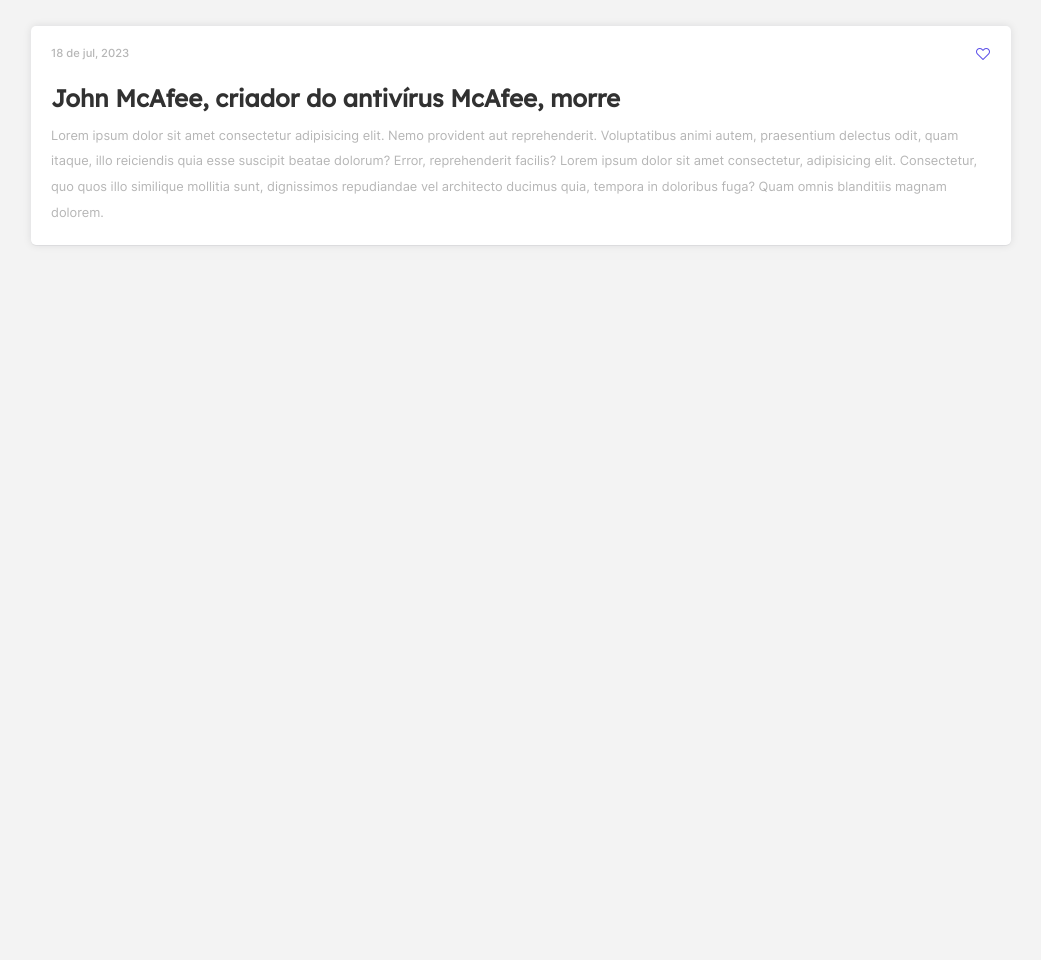
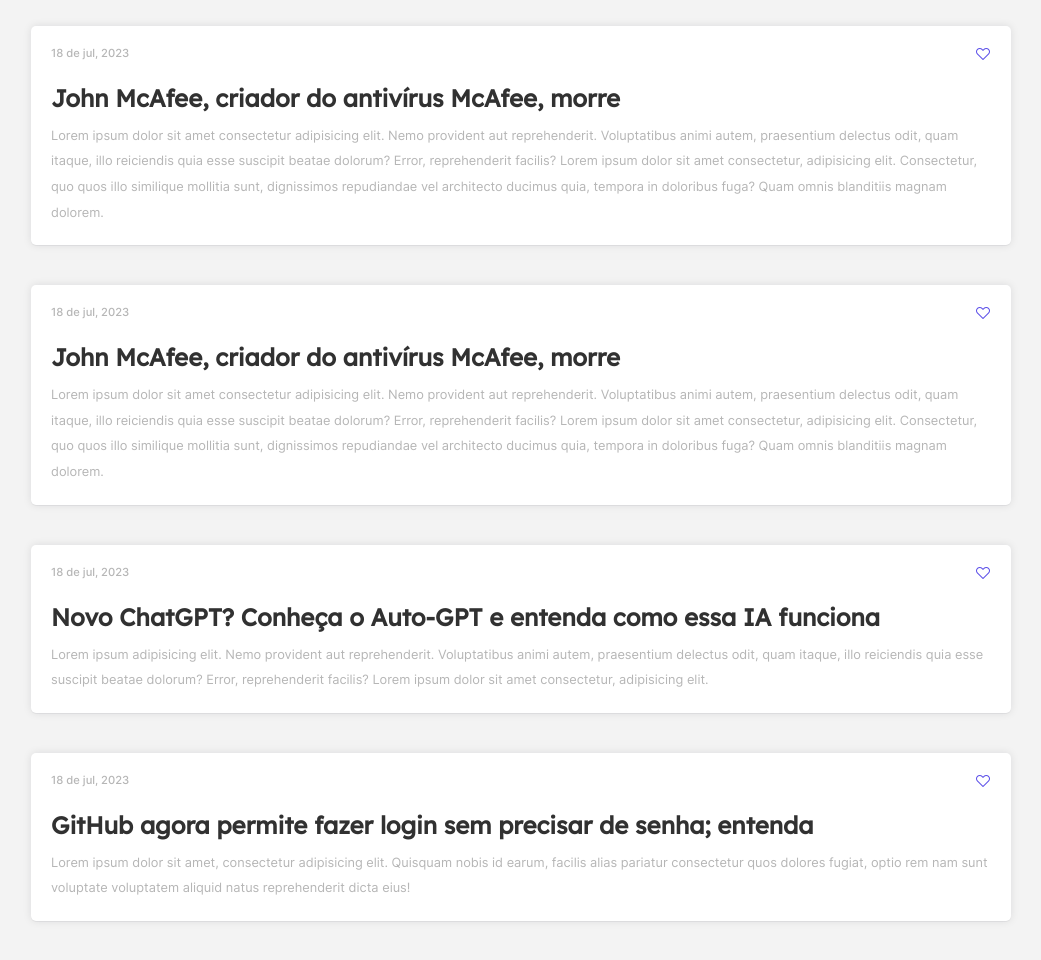
Before and after one commit to victorrocumback/homepage-blog, a plain HTML site: page index.html in a window 1280 px wide. Shown: the part 2436-3396 px from the top of the page, without its empty margins (119-1160 px from the left). Before the commit the page ends 2736 px from the top, so only its background shows below. Drawn offline with nearby package versions, Linux system fonts and the light colour scheme.

Commit message:
Update index.html

```diff
--- a/index.html
+++ b/index.html
@@ -137,6 +137,39 @@
                 <p class="card__description"> Lorem ipsum dolor sit amet consectetur adipisicing elit. Nemo provident aut reprehenderit. Voluptatibus animi autem, praesentium delectus odit, quam itaque, illo reiciendis quia esse suscipit beatae dolorum? Error, reprehenderit facilis? Lorem ipsum dolor sit amet consectetur, adipisicing elit. Consectetur, quo quos illo similique mollitia sunt, dignissimos repudiandae vel architecto ducimus quia, tempora in doloribus fuga? Quam omnis blanditiis magnam dolorem.</p>
             </div>
         </article>
+
+        <article class="card">
+            <div class="card__date">
+                <p>18 de jul, 2023</p>
+                <span><img src="favorito.png" alt=""></span>
+            </div>
+            <div class="card__content">
+                <h2 class="card__title">John McAfee, criador do antivírus McAfee, morre</h2>
+                <p class="card__description"> Lorem ipsum dolor sit amet consectetur adipisicing elit. Nemo provident aut reprehenderit. Voluptatibus animi autem, praesentium delectus odit, quam itaque, illo reiciendis quia esse suscipit beatae dolorum? Error, reprehenderit facilis? Lorem ipsum dolor sit amet consectetur, adipisicing elit. Consectetur, quo quos illo similique mollitia sunt, dignissimos repudiandae vel architecto ducimus quia, tempora in doloribus fuga? Quam omnis blanditiis magnam dolorem.</p>
+            </div>
+        </article>
+
+        <article class="card">
+            <div class="card__date">
+                <p>18 de jul, 2023</p>
+                <span><img src="favorito.png" alt=""></span>
+            </div>
+            <div class="card__content">
+                <h2 class="card__title">Novo ChatGPT? Conheça o Auto-GPT e entenda como essa IA funciona</h2>
+                <p class="card__description"> Lorem ipsum adipisicing elit. Nemo provident aut reprehenderit. Voluptatibus animi autem, praesentium delectus odit, quam itaque, illo reiciendis quia esse suscipit beatae dolorum? Error, reprehenderit facilis? Lorem ipsum dolor sit amet consectetur, adipisicing elit. </p>
+            </div>
+        </article>
+
+        <article class="card">
+            <div class="card__date">
+                <p>18 de jul, 2023</p>
+                <span><img src="favorito.png" alt=""></span>
+            </div>
+            <div class="card__content">
+                <h2 class="card__title">GitHub agora permite fazer login sem precisar de senha; entenda</h2>
+                <p class="card__description"> Lorem ipsum dolor sit amet, consectetur adipisicing elit. Quisquam nobis id earum, facilis alias pariatur consectetur quos dolores fugiat, optio rem nam sunt voluptate voluptatem aliquid natus reprehenderit dicta eius! </p>
+            </div>
+        </article>
     </section>
 
     <script src="https://unpkg.com/scrollreveal"></script>
```
